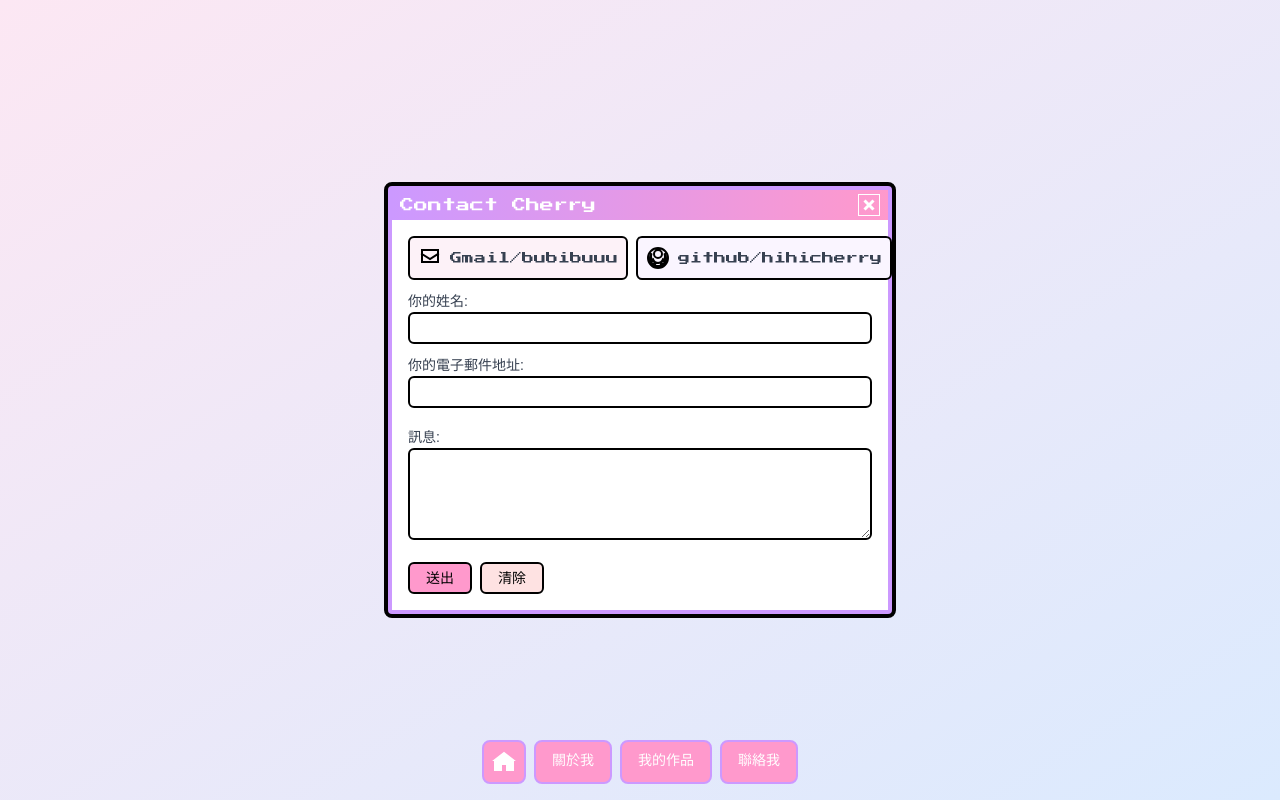
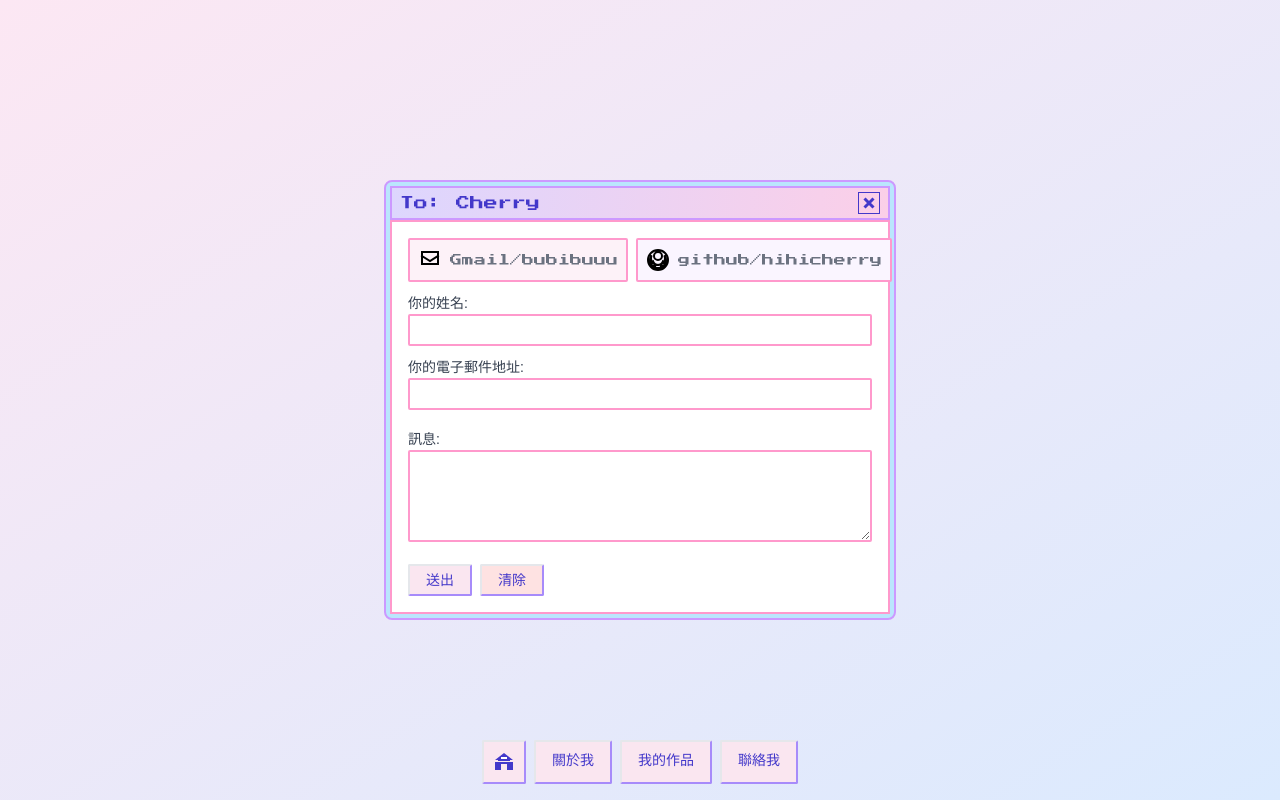
Before and after one commit to hihicherry/cherry_protfolio, a React (Vite) app: page /cherry_protfolio/contact in a window 1280 px wide. Built offline with nearby package versions, Linux system fonts and the light colour scheme.

Commit message:
修改樣式：win98風格更明確

```diff
--- a/src/components/MainCard.jsx
+++ b/src/components/MainCard.jsx
@@ -16,7 +16,7 @@ function MainCard(){
 
 	return (
 		<div
-			className={`bg-white border-4 ${styles.cardBorder} rounded-lg p-4 sm:p-6 w-full max-w-full text-center shadow-xl`}
+			className={`bg-white border-2 ${styles.cardBorder} rounded-sm p-4 sm:p-6 w-full max-w-full text-center shadow-xl`}
 		>
 			{/* 像素風頭像 */}
 			<img
@@ -39,7 +39,7 @@ function MainCard(){
 			{/* 互動按鈕 */}
 			<button
 				onClick={handleClick}
-				className={`mt-6 px-4 sm:px-6 py-1 sm:py-2 ${styles.buttonBg} ${styles.buttonHoverBg} border-2 ${styles.buttonBorder} rounded-lg transition-all duration-300 relative overflow-hidden group font-pixel text-xs sm:text-sm hover:scale-105`}
+				className={`mt-6 px-4 sm:px-6 py-1 sm:py-2 ${styles.buttonBg} ${styles.buttonHoverBg} border-2 border-e-violet-400 border-b-violet-400 rounded-sm transition-all duration-300 relative overflow-hidden group font-pixel text-xs sm:text-sm hover:scale-105 hover:animate-flicker`}
 			>
 				<span
 					className={`${
--- a/src/components/NavBar.jsx
+++ b/src/components/NavBar.jsx
@@ -16,9 +16,7 @@ function NavBar({ className }) {
 				className={({ isActive }) =>
 					`p-2 ${styles.buttonBg} ${
 						isActive ? "bg-pink-300" : styles.buttonHoverBg
-					} border-2 ${
-						styles.buttonBorder
-					} rounded-lg flex items-center justify-center transition-all hover:scale-110 hover:shadow-md hover:translate-x-1 hover:translate-y-1 hover:animate-flicker`
+					} border-2 border-e-violet-400 border-b-violet-400 rounded-sm flex items-center justify-center transition-all hover:scale-110 hover:shadow-md hover:translate-x-1 hover:translate-y-1 hover:animate-flicker`
 				}
 				title="回到首頁"
 				aria-label="回到首頁"
@@ -34,7 +32,7 @@ function NavBar({ className }) {
 					<path
 						d="M4 12H3V20H9V14H15V20H21V12H20M12 3L3 10H6V11H18V10H21L12 3Z"
 						fill="currentColor"
-						stroke="#fff"
+						stroke="indigo-700"
 						strokeWidth="2"
 						strokeLinecap="square"
 						strokeLinejoin="miter"
@@ -52,7 +50,7 @@ function NavBar({ className }) {
 			<NavLink
 				to="/cherry_protfolio/about"
 				className={({ isActive }) =>
-					`hidden sm:flex px-4 py-2 ${styles.buttonBg} ${styles.buttonHoverBg} border-2 ${styles.buttonBorder} rounded-lg ${styles.buttonText} font-cubic text-sm text-center transition-all hover:scale-110 hover:shadow-md hover:translate-x-1 hover:translate-y-1`
+					`sm:flex px-4 py-2 ${styles.buttonBg} ${styles.buttonHoverBg} border-2 border-e-violet-400 border-b-violet-400 rounded-sm ${styles.buttonText} font-cubic text-sm text-center transition-all hover:scale-110 hover:shadow-md hover:translate-x-1 hover:translate-y-1 hover:animate-flicker`
 				}
 			>
 				關於我
@@ -60,7 +58,7 @@ function NavBar({ className }) {
 			<NavLink
 				to="/cherry_protfolio/projects"
 				className={({ isActive }) =>
-					`hidden sm:flex px-4 py-2 ${styles.buttonBg} ${styles.buttonHoverBg} border-2 ${styles.buttonBorder} rounded-lg ${styles.buttonText} font-cubic text-sm text-center transition-all hover:scale-110 hover:shadow-md hover:translate-x-1 hover:translate-y-1`
+					`sm:flex px-4 py-2 ${styles.buttonBg} ${styles.buttonHoverBg} border-2 border-e-violet-400 border-b-violet-400 rounded-sm ${styles.buttonText} font-cubic text-sm text-center transition-all hover:scale-110 hover:shadow-md hover:translate-x-1 hover:translate-y-1 hover:animate-flicker`
 				}
 			>
 				我的作品
@@ -68,7 +66,7 @@ function NavBar({ className }) {
 			<NavLink
 				to="/cherry_protfolio/contact"
 				className={({ isActive }) =>
-					`hidden sm:flex px-4 py-2 ${styles.buttonBg} ${styles.buttonHoverBg} border-2 ${styles.buttonBorder} rounded-lg ${styles.buttonText} font-cubic text-sm text-center transition-all hover:scale-110 hover:shadow-md hover:translate-x-1 hover:translate-y-1`
+					`sm:flex px-4 py-2 ${styles.buttonBg} ${styles.buttonHoverBg} border-2 border-e-violet-400 border-b-violet-400 rounded-sm ${styles.buttonText} font-cubic text-sm text-center transition-all hover:scale-110 hover:shadow-md hover:translate-x-1 hover:translate-y-1 hover:animate-flicker`
 				}
 			>
 				聯絡我
--- a/src/contexts/ThemeContext.jsx
+++ b/src/contexts/ThemeContext.jsx
@@ -24,32 +24,34 @@ export function ThemeProvider({ children }) {
 	// 定義每個主題的配色方案
 	const themeStyles = {
 		"pink-purple": {
-			titleBg: "bg-purple-to-pink", // 視窗標題列背景色
-            windowBg: "bg-retro-purple",
+			titleBg: "bg-gradient-to-r from-violet-200 to-pink-200", // 視窗標題列背景色
+			windowBg: "bg-sky-200",
+			windowBorder: "border-retro-purple", //視窗最外圈邊框顏色
 			text: "text-retro-pink", // 名稱文字顏色
 			subText: "text-retro-purple", // 簡介文字顏色
-			buttonBg: "bg-retro-pink", // 按鈕背景色
-			buttonHoverBg: "hover:bg-retro-purple", // 按鈕懸停背景色
-			buttonBorder: "border-retro-purple", // 按鈕邊框色
-			buttonText: "text-white", // 按鈕文字色
+			buttonBg: "bg-retro-softpink", // 按鈕背景色
+			buttonHoverBg: "hover:bg-violet-200", // 按鈕懸停背景色
+			buttonText: "text-indigo-700", // 按鈕文字色
 			cardBorder: "border-retro-pink", // 卡片邊框色
 			avatarBorder: "border-retro-purple", // 頭像邊框色
 			cursor: "#ff99cc", // 打字機光標和粒子顏色（retro-pink）
 			trail: "#cc99ff", // 滑鼠軌跡顏色（retro-purple）
+			textareaFocusBorder: "hover:border-retro-purple",
 		},
 		"pink-blue": {
-			titleBg: "bg-blue-to-pink", // 視窗標題列背景色
-            windowBg: "bg-retro-blue",
+			titleBg: "bg-gradient-to-r from-sky-200 to-pink-200", // 視窗標題列背景色
+			windowBg: "bg-violet-200",
+			windowBorder: "border-retro-pink", //視窗最外圈邊框顏色
 			text: "text-retro-blue", // 名稱文字顏色
 			subText: "text-retro-pink", // 簡介文字顏色
-			buttonBg: "bg-retro-blue", // 按鈕背景色
-			buttonHoverBg: "hover:bg-retro-pink", // 按鈕懸停背景色
-			buttonBorder: "border-retro-pink", // 按鈕邊框色
-			buttonText: "text-white", // 按鈕文字色
+			buttonBg: "bg-retro-softblue", // 按鈕背景色
+			buttonHoverBg: "hover:bg-pink-100", // 按鈕懸停背景色
+			buttonText: "text-indigo-700", // 按鈕文字色
 			cardBorder: "border-retro-blue", // 卡片邊框色
 			avatarBorder: "border-retro-pink", // 頭像邊框色
 			cursor: "#99ccff", // 打字機光標和粒子顏色（retro-blue）
 			trail: "#ff99cc", // 滑鼠軌跡顏色（retro-pink）
+			textareaFocusBorder: "hover:border-retro-pink",
 		},
 	};
 
--- a/src/pages/Contact.jsx
+++ b/src/pages/Contact.jsx
@@ -221,22 +221,22 @@ function Contact() {
 
 			{/* Email 視窗 */}
 			<div
-				className={`sparkle ${styles.windowBg} border-4 border-black rounded-lg p-1 w-full max-w-[95%] md:max-w-lg min-w-[300px] max-h-[70vh] fade-in z-10 relative transition-all duration-300`}
+				className={`sparkle ${styles.windowBg} border-2 ${styles.windowBorder} rounded-lg p-1 w-full max-w-[95%] md:max-w-lg min-w-[300px] max-h-[70vh] fade-in z-10 relative transition-all duration-300`}
 			>
 				{/* 標題欄 */}
 				<div
-					className={`${styles.titleBg} bg-gradient-to-r from-pink-300 to-purple-300 text-white font-pixel text-sm px-2 py-1 flex justify-between items-center`}
+					className={`${styles.titleBg} border-2 ${styles.windowBorder} text-indigo-700 font-pixel text-sm px-2 py-1 flex justify-between items-center`}
 				>
-					<span className="truncate">Contact Cherry</span>
+					<span className="truncate">To: Cherry</span>
 					<span className="flex gap-1">
-						<span className="border border-white p-1 flex items-center justify-center">
+						<span className="border border-indigo-700 p-1 flex items-center justify-center">
 							<svg
 								width="12"
 								height="12"
 								viewBox="0 0 16 16"
 								fill="none"
 								xmlns="<http://www.w3.org/2000/svg>"
-								className="text-white"
+								className="text-indigo-700"
 							>
 								<path
 									d="M2 2L14 14M14 2L2 14"
@@ -250,10 +250,12 @@ function Contact() {
 				</div>
 
 				{/* 內容 */}
-				<div className="p-4 bg-white">
+				<div className={`p-4 bg-white border-2 ${styles.cardBorder}`}>
 					{/* 聯繫資訊 */}
 					<div className="mb-2 flex flex-col md:flex-row gap-2">
-						<div className="flex items-center gap-2 border-2 border-black rounded-md p-2 bg-pink-50">
+						<div
+							className={`flex items-center gap-2 border-2 ${styles.cardBorder} rounded-sm p-2 bg-pink-50`}
+						>
 							<svg
 								width="24"
 								height="24"
@@ -270,13 +272,15 @@ function Contact() {
 							</svg>
 							<a
 								href={`mailto:${contactInfo.email}`}
-								className="font-pixel text-xs text-gray-700 hover:text-pink-500 transition-colors"
+								className="font-pixel text-xs text-gray-500 hover:text-pink-500 transition-colors"
 								title="寄email給我"
 							>
 								Gmail/bubibuuu
 							</a>
 						</div>
-						<div className="flex items-center gap-2 border-2 border-black rounded-md p-2 bg-purple-50">
+						<div
+							className={`flex items-center gap-2 border-2 ${styles.cardBorder} rounded-sm p-2 bg-purple-50`}
+						>
 							<svg
 								width="24"
 								height="24"
@@ -294,7 +298,7 @@ function Contact() {
 								href={contactInfo.github}
 								target="_blank"
 								rel="noopener noreferrer"
-								className="font-pixel text-xs text-gray-700 hover:text-purple-500 transition-colors"
+								className="font-pixel text-xs text-gray-500 hover:text-purple-500 transition-colors"
 								title="拜訪我的GitHub"
 							>
 								github/hihicherry
@@ -312,7 +316,11 @@ function Contact() {
 							name="name"
 							value={formData.name}
 							onChange={handleChange}
-							className={`w-full border-2 border-black rounded-md p-1 font-cubic text-sm focus:outline-none focus:border-pink-300 hover:animate-pulse ${
+							className={`w-full border-2 ${
+								styles.cardBorder
+							} rounded-sm p-1 font-cubic text-sm focus:outline-none ${
+								styles.textareaFocusBorder
+							} hover:animate-pulse ${
 								errors.name ? "border-red-500" : ""
 							}`}
 							aria-label="請輸入你的姓名"
@@ -332,7 +340,11 @@ function Contact() {
 							name="email"
 							value={formData.email}
 							onChange={handleChange}
-							className={`w-full border-2 border-black rounded-md p-1 font-cubic text-sm focus:outline-none focus:border-pink-300 hover:animate-pulse ${
+							className={`w-full border-2 ${
+								styles.cardBorder
+							} rounded-sm p-1 font-cubic text-sm focus:outline-none ${
+								styles.textareaFocusBorder
+							} hover:animate-pulse ${
 								errors.email ? "border-red-500" : ""
 							}`}
 							aria-label="請輸入你的電子郵件地址"
@@ -353,7 +365,11 @@ function Contact() {
 							onChange={handleChange}
 							rows="4"
 							maxLength="500"
-							className={`w-full border-2 border-black rounded-md p-1 font-cubic text-sm focus:outline-none focus:border-pink-300 hover:animate-pulse ${
+							className={`w-full border-2 ${
+								styles.cardBorder
+							} rounded-sm p-1 font-cubic text-sm focus:outline-none ${
+								styles.textareaFocusBorder
+							} hover:animate-pulse ${
 								errors.message ? "border-red-500" : ""
 							}`}
 							aria-label="請輸入你的訊息"
@@ -367,7 +383,7 @@ function Contact() {
 					<div className="flex gap-2">
 						<button
 							onClick={handleSubmit}
-							className={`px-4 py-1 ${styles.buttonBg} ${styles.buttonHoverBg} border-2 border-black rounded-md font-cubic text-sm transition-all hover:scale-110 hover:animate-flicker`}
+							className={`px-4 py-1 ${styles.buttonBg} ${styles.buttonHoverBg} border-2 border-e-violet-400 border-b-violet-400 rounded-sm font-cubic text-sm text-indigo-700 transition-all hover:scale-110 hover:animate-flicker`}
 							title="Send message"
 							aria-label="傳送"
 						>
@@ -375,7 +391,7 @@ function Contact() {
 						</button>
 						<button
 							onClick={handleClear}
-							className={`px-4 py-1 bg-red-100 hover:bg-red-200 border-2 border-black rounded-md font-cubic text-sm transition-all hover:scale-110`}
+							className={`px-4 py-1 bg-red-100 hover:bg-red-200 border-2 border-e-violet-400 border-b-violet-400 rounded-sm font-cubic text-sm text-indigo-700 transition-all hover:scale-110`}
 							title="Clear form"
 							aria-label="清除"
 						>
--- a/tailwind.config.js
+++ b/tailwind.config.js
@@ -15,6 +15,8 @@ export default {
 				"retro-pink": "#ff99cc", // 自定義粉色
 				"retro-purple": "#cc99ff", // 自定義紫色
 				"retro-blue": "#99ccff", // 自定義藍色
+				"retro-softpink": "#fae6f0",
+				"retro-softblue": "#e6f7ff",
 			},
 		},
 	},
```
Also changed, not shown: src/pages/Home.jsx (+4 -4 lines).
